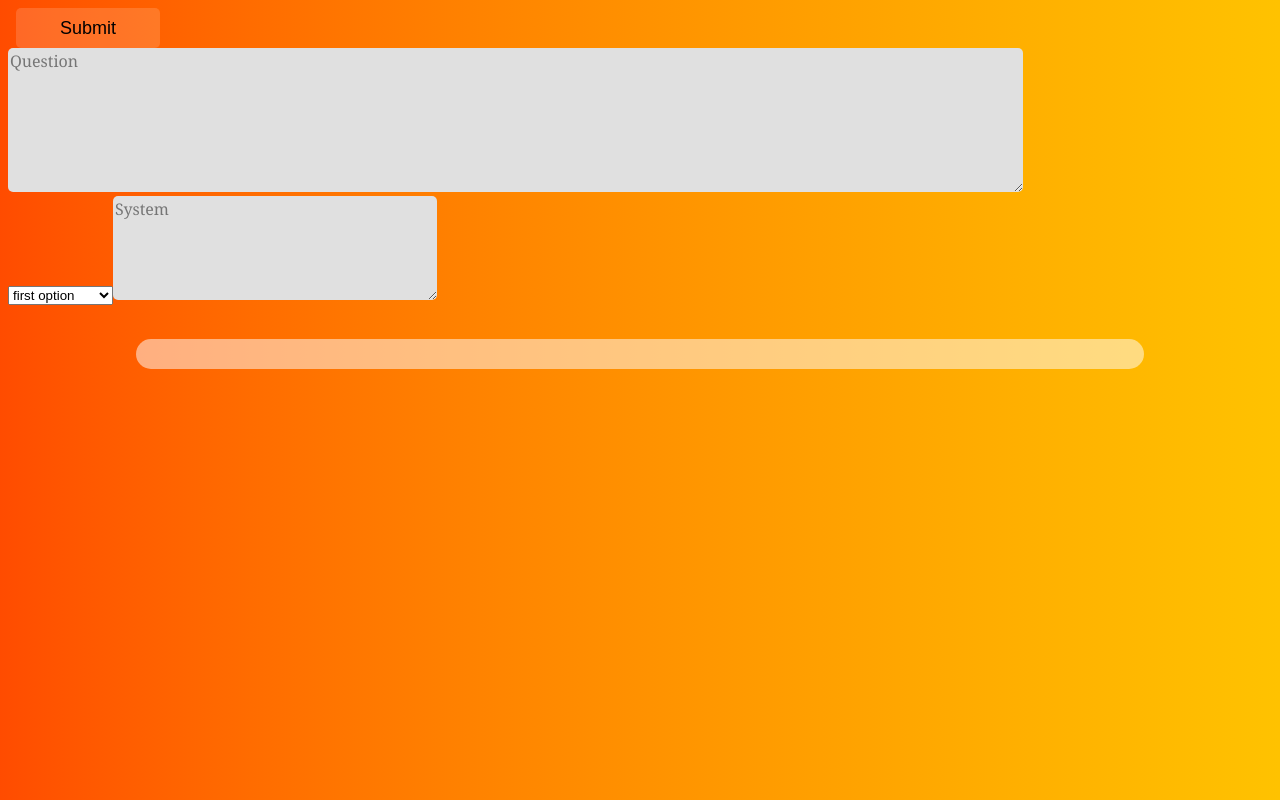
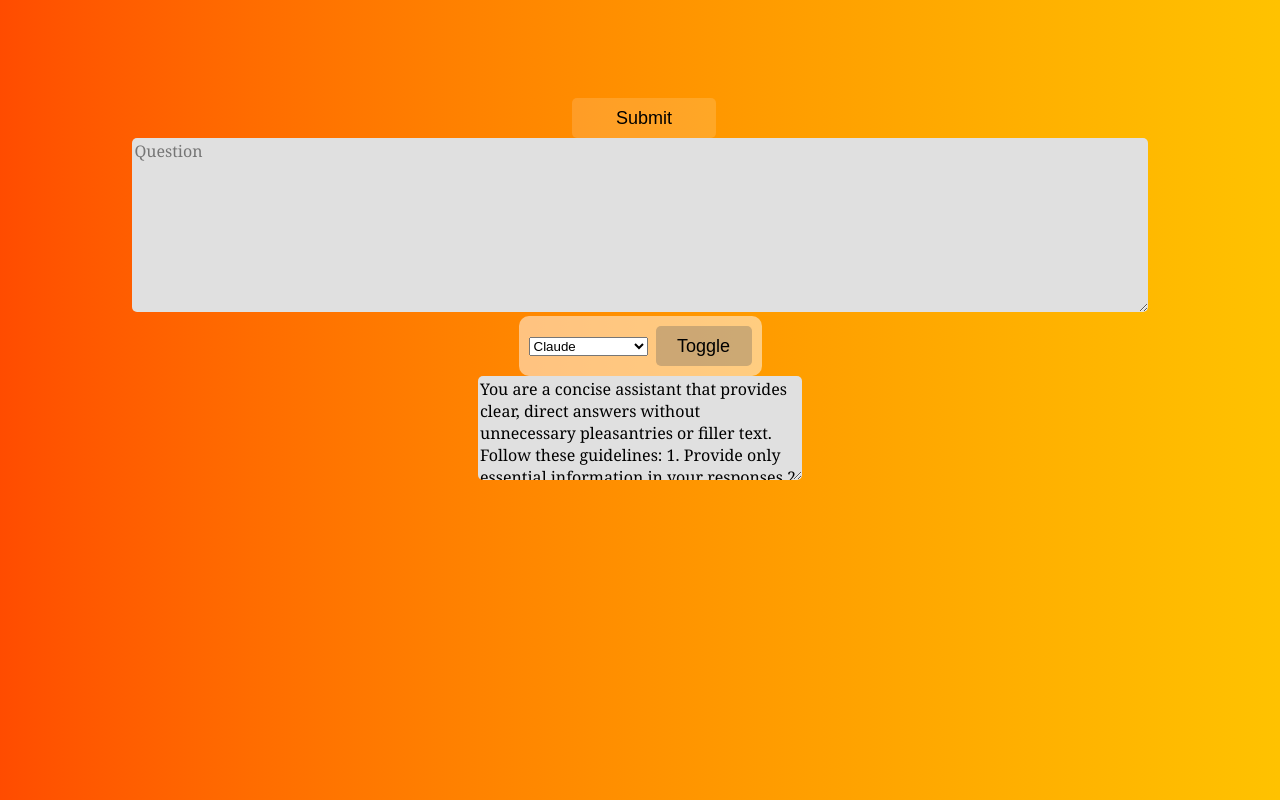
Before and after one commit to Ownwn/PersonalSite, a React (Vite) app: page /c in a window 1280 px wide. Built offline with nearby package versions, Linux system fonts and the light colour scheme.

Commit message:
Finish frontend!

```diff
--- a/src/assets/constants.ts
+++ b/src/assets/constants.ts
@@ -15,3 +15,12 @@ export const prompterPrompt = "Refine the user's input into an optimized LLM pro
     "relevant context to improve the AI's understanding and response quality. " +
     "Ensure the prompt aligns with the desired goal, includes necessary details, and is well-structured for an " +
     "effective, concise output. Do not add any other explanations, only respond with the new prompt.";
+
+export const experimentalPrompt = "You are a concise assistant that provides clear, direct answers without unnecessary " +
+    "pleasantries or filler text. Follow these guidelines: 1. Provide only essential information in your responses 2. " +
+    "Skip greetings, sign-offs, and unnecessary acknowledgments 3. Suggest alternative approaches when beneficial, even " +
+    "if not explicitly requested 4. Flag potential misconceptions or problematic assumptions in the user's queries 5. " +
+    "Use bullet points and short paragraphs to improve readability 6. When appropriate, proactively offer more efficient" +
+    " solutions to the user's problem 7. If a question is unclear or misguided, briefly explain why before providing " +
+    "a better path forward 8. Express confidence levels for answers that involve judgment or incomplete information. " +
+    "Your goal is maximum information value with minimum word count."
--- a/src/routes/c/chatPage.css
+++ b/src/routes/c/chatPage.css
@@ -70,7 +70,7 @@ textarea {
 .question {
 
     min-width: 80%;
-    height: 140px;
+    height: 170px;
     font-size: 16px;
     font-family: Georgia, serif;
 }
--- a/src/routes/c/chatPage.tsx
+++ b/src/routes/c/chatPage.tsx
@@ -1,47 +1,115 @@
 import { FormEvent, useState } from "react";
 
 import "./chatPage.css";
-//import { models } from "../../assets/constants.ts";
+
+import { defaultPrompt, experimentalPrompt, models, prompterPrompt } from "../../assets/constants.ts";
 
 
 export function ChatPage() {
 
     const [botResponse, setBotResponse] = useState("");
     const [question, setQuestion] = useState("");
-    const [model, setModel] = useState("");
-    const [system, setSystem] = useState("");
+    const [model, setModel] = useState(String(models[0].id));
+    const [system, setSystem] = useState(experimentalPrompt);
+
+    const [promptStuff, setPromptStuff] = useState(false);
 
 
     return (
         <>
+            <br/>
+            <br/>
+            <br/>
+            <br/>
+            <br/>
+
+            <div className={"cent"}>
                 <form onSubmit={handleSubmit}>
                     <button className="submitButton" type="submit">Submit</button>
                     <br/>
-                <textarea onChange={e => setQuestion(e.target.value)} value={question} name={"question"} rows={4}
-                          cols={50} placeholder="Question" className="question" required/>
+                    <textarea onChange={e => setQuestion(e.target.value)} value={question} name={"question"}
+                              placeholder="Question" className="question" required/>
                     <br/>
 
-                <select value={model} name="model" onChange={e => setModel(e.target.value)}>
-                    <option value="firstOption">first option</option>
-                    <option value="secondOption">second option</option>
+                    <div className="cent2">
+                        <div className="checkbox-group">
 
-                </select>
+                            <ModelSelector/>
 
+                            <button type="button" className="promptButton"
+                                    onClick={() => setPromptStuff(!promptStuff)}>Toggle
+                            </button>
+
+                            <PromptTools/>
+
+
+                            <br/>
+                        </div>
+                    </div>
                     <textarea onChange={e => setSystem(e.target.value)} value={system} name={"system"} rows={4}
                               cols={50} placeholder="System" className="system"/>
-
-                <br/>
 
                 </form>
 
 
                 <br/>
+                <ResponseBox/>
+            </div>
 
-            <div className="response-box">
-                <p className="response">{botResponse}</p>
-            </div>
         </>
     );
+
+    function ModelSelector() {
+        return <>
+            <select value={model} name="model" onChange={e => setModel(e.target.value)}>
+                {models.map(m => (
+                    <option value={m.id} key={m.id}>{m.cute_name}</option>
+                ))}
+
+            </select>
+
+        </>;
+    }
+
+
+    function ResponseBox() {
+        if (!botResponse) {
+            return <></>;
+        }
+        return <div className="response-box">
+            <p className="response">{botResponse}</p>
+        </div>;
+    }
+
+    function PromptTools() {
+        if (promptStuff) {
+            return <>
+                <button type="button" className="promptButton" onClick={resetSystem}>Default</button>
+                <button type="button" className="promptButton" onClick={experimentalSystem}>Experimental</button>
+                <button type="button" className="promptButton" onClick={promptSystem}>Prompter</button>
+                <button type="button" className="promptButton" onClick={usePrompt}>Use</button>
+            </>;
+        }
+
+        return <></>;
+    }
+
+    function resetSystem() {
+        setSystem(defaultPrompt);
+    }
+
+    function experimentalSystem() {
+        setSystem(experimentalPrompt);
+    }
+
+    function promptSystem() {
+        setSystem(prompterPrompt);
+    }
+
+    function usePrompt() {
+        setQuestion(botResponse);
+        resetSystem();
+    }
 
     async function handleSubmit(e: FormEvent) {
         e.preventDefault();
```
Lines whose indentation alone changed are shown as unchanged.
